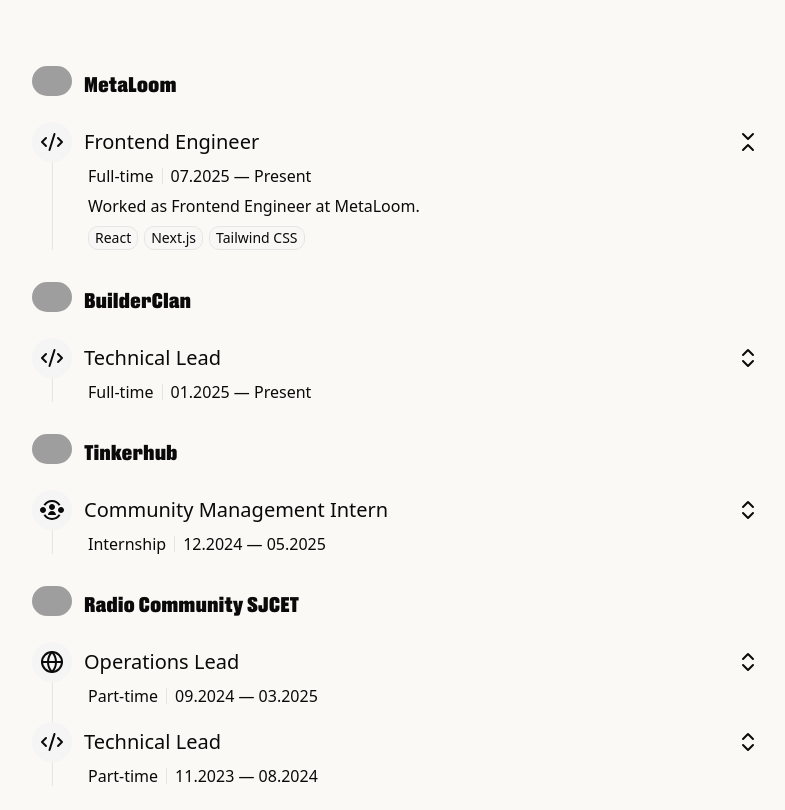
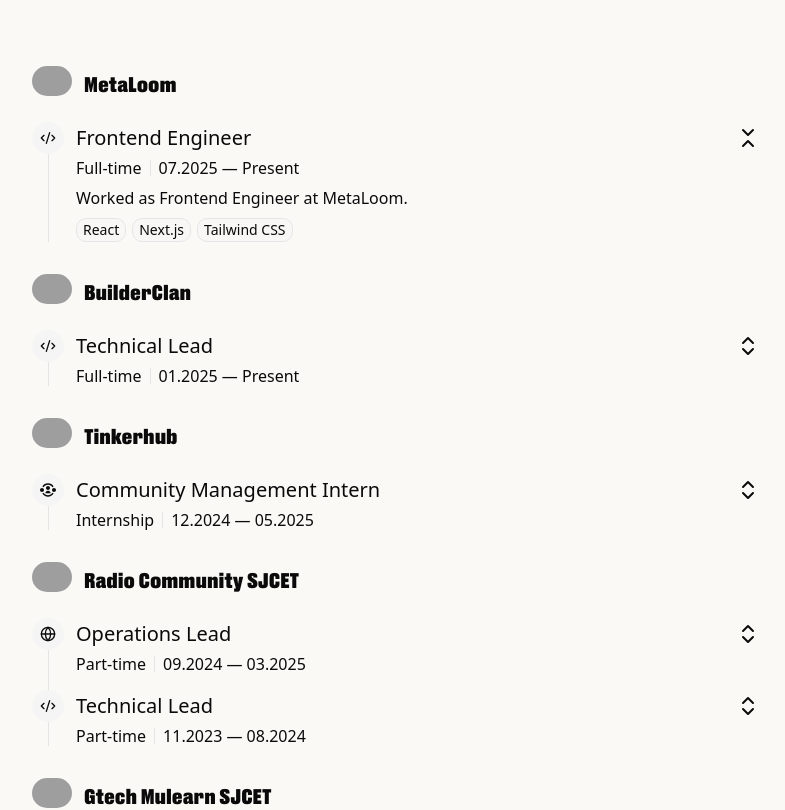
Before and after one commit to alvin-dennis/Personal-Portfolio-2.0, a Next.js app: page / in a window 1280 px wide. Shown: the part 1440-2250 px from the top of the page, without its empty margins (244-1029 px from the left). Built offline with nearby package versions, Linux system fonts and the light colour scheme; grey boxes are pictures that could not be loaded.

Commit message:
feat: ui fixes in exoerience section

```diff
--- a/package.json
+++ b/package.json
@@ -15,7 +15,6 @@
     "@radix-ui/react-tabs": "^1.1.13",
     "class-variance-authority": "^0.7.1",
     "clsx": "^2.1.1",
-    "date-fns": "^4.1.0",
     "lucide-react": "^0.553.0",
     "motion": "^12.23.24",
     "next": "^16.0.1",
--- a/src/app/(home)/_components/Experience.tsx
+++ b/src/app/(home)/_components/Experience.tsx
@@ -60,7 +60,7 @@
         )}
       </div>
 
-      <div className="relative space-y-4 before:absolute before:left-5 before:h-full before:w-px before:bg-border">
+      <div className="relative space-y-4 before:absolute before:left-4 before:h-full before:w-px before:bg-border">
         {experience.positions.map((position) => (
           <ExperiencePositionItem key={position.id} position={position} />
         ))}
@@ -78,10 +78,10 @@
         <CollapsibleTrigger className="group/experience not-prose block w-full text-left select-none">
           <div className="relative z-1 mb-1 flex items-center gap-3">
             <div
-              className="flex size-10 shrink-0 items-center justify-center rounded-full bg-muted"
+              className="flex size-8 shrink-0 items-center justify-center rounded-full bg-muted"
               aria-hidden
             >
-              <ExperienceIcon className="size-6" />
+              <ExperienceIcon className="size-4" />
             </div>
 
             <span className="flex-1 text-lg text-balance">{position.title}</span>
@@ -92,7 +92,7 @@
             </div>
           </div>
 
-          <div className="flex items-center gap-2 pl-14 text-sm">
+          <div className="flex items-center gap-2 pl-11 text-sm">
             {position.employmentType && (
               <>
                 <dl>
@@ -113,13 +113,13 @@
 
         <CollapsibleContent className="overflow-hidden duration-300 data-[state=closed]:animate-collapsible-up data-[state=open]:animate-collapsible-down">
           {position.description && (
-            <Prose className="pt-2 pl-14">
+            <Prose className="pt-2 pl-11">
               <ReactMarkdown>{position.description}</ReactMarkdown>
             </Prose>
           )}
 
           {Array.isArray(position.skills) && position.skills.length > 0 && (
-            <ul className="not-prose flex flex-wrap gap-1.5 pt-2 pl-14">
+            <ul className="not-prose flex flex-wrap gap-1.5 pt-2 pl-11">
               {position.skills.map((skill, index) => (
                 <li key={index} className="flex">
                   <Skill>{skill}</Skill>
```
Also changed, not shown: 2 other files (tests, documents, lock files or other folders).
